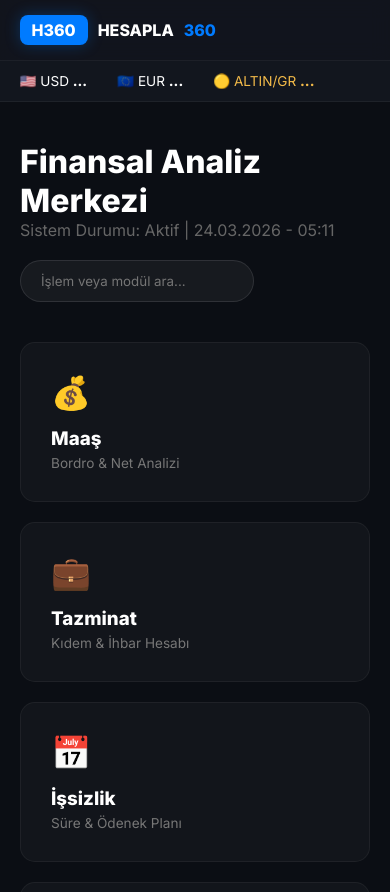
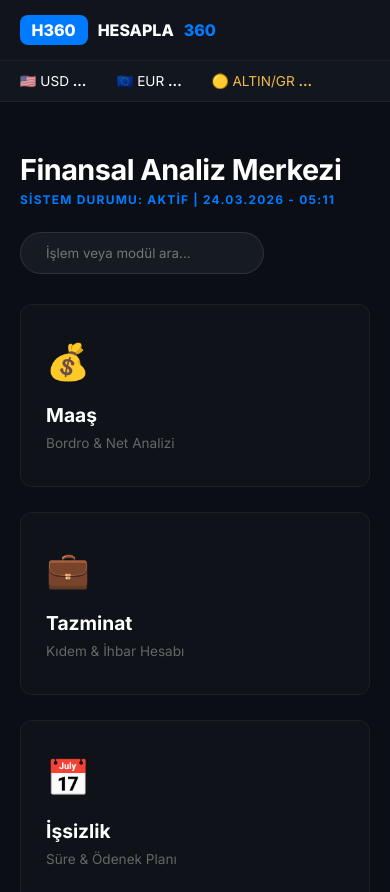
Before and after one commit to ilkerortak/hesapla-site, a website: page index.html in a window 390 px wide. Shown: the top 892 px of the page. Drawn offline with Linux system fonts and the light colour scheme; no server answers.

Commit message:
Update style.css

```diff
--- a/style.css
+++ b/style.css
@@ -1,4 +1,4 @@
-@import url('https://fonts.googleapis.com/css2?family=Inter:wght@300;400;600;800&display=swap');
+@import url('https://fonts.googleapis.com/css2?family=Inter:wght@300;400;600;700;800&display=swap');
 
 * { margin: 0; padding: 0; box-sizing: border-box; font-family: 'Inter', sans-serif; }
 
@@ -8,33 +8,27 @@ body {
     overflow-x: hidden;
 }
 
-/* TIKLAMA SORUNU ÇÖZÜMÜ */
+/* ETKİLEŞİM ELEMENTLERİ */
 input, select, button, a {
     position: relative;
     z-index: 10;
     pointer-events: auto !important;
 }
 
-/* SEÇME KUTUSU (KDV VB.) DÜZELTME */
+/* KURUMSAL FORM ELEMENTLERİ */
 select {
     background-color: #1a1d24 !important;
     color: white !important;
     border: 1px solid rgba(255, 255, 255, 0.1) !important;
-    padding: 10px 15px;
+    padding: 12px;
     border-radius: 8px;
-    cursor: pointer;
-    font-size: 1rem;
     outline: none;
-}
-
-select option {
-    background-color: #1a1d24;
-    color: white;
+    font-size: 0.9rem;
 }
 
 /* NAVİGASYON */
 nav {
-    background: rgba(18, 22, 30, 0.9);
+    background: rgba(18, 22, 30, 0.95);
     backdrop-filter: blur(10px);
     padding: 15px 5%;
     display: flex;
@@ -47,16 +41,14 @@ nav {
 }
 
 .logo { display: flex; align-items: center; gap: 10px; text-decoration: none; color: white; font-weight: 800; }
-.logo-box { background: #007bff; padding: 5px 12px; border-radius: 8px; box-shadow: 0 0 15px rgba(0,123,255,0.3); }
+.logo-box { background: #007bff; padding: 5px 12px; border-radius: 8px; }
 .logo span { color: #007bff; }
 
-.nav-menu a { color: #888; text-decoration: none; margin-left: 20px; font-size: 0.9rem; transition: 0.3s; }
+.nav-menu a { color: #888; text-decoration: none; margin-left: 20px; font-size: 0.85rem; font-weight: 600; transition: 0.3s; }
 .nav-menu a:hover { color: #fff; }
 
-/* ANA SAYFADA MENÜYÜ GİZLE */
-.home-page .nav-menu {
-    display: none;
-}
+/* ANA SAYFADA ÜST MENÜYÜ GİZLE */
+.home-page .nav-menu { display: none; }
 
 /* FİNANS BANDI */
 .rate-bar {
@@ -68,67 +60,67 @@ nav {
     border-bottom: 1px solid rgba(255, 255, 255, 0.05);
 }
 
-.up { color: #28a745; margin-left: 5px; font-weight: bold; }
-.down { color: #dc3545; margin-left: 5px; font-weight: bold; }
+.up { color: #2ecc71; font-weight: bold; }
+.down { color: #e74c3c; font-weight: bold; }
 
-/* HERO BÖLÜMÜ */
+/* KURUMSAL HERO */
 .hero-section {
     max-width: 1200px;
-    margin: 40px auto;
+    margin: 50px auto 30px;
     padding: 0 20px;
     display: flex;
     justify-content: space-between;
     align-items: center;
 }
 
-.welcome-text h2 { font-size: 2rem; font-weight: 800; }
-.welcome-text p { color: #666; }
+.welcome-text h2 { font-size: 1.8rem; font-weight: 700; letter-spacing: -0.5px; margin-bottom: 5px; }
+.welcome-text p { color: #007bff; font-size: 0.75rem; font-weight: 700; text-transform: uppercase; letter-spacing: 1.2px; }
 
 .search-box input {
-    background: rgba(255, 255, 255, 0.05);
+    background: #161a21;
     border: 1px solid rgba(255, 255, 255, 0.1);
-    padding: 12px 20px;
-    border-radius: 25px;
+    padding: 12px 25px;
+    border-radius: 30px;
     color: white;
-    width: 300px;
+    width: 320px;
     outline: none;
     transition: 0.3s;
 }
 
-.search-box input:focus { width: 350px; border-color: #007bff; box-shadow: 0 0 15px rgba(0,123,255,0.2); }
+.search-box input:focus { border-color: #007bff; box-shadow: 0 0 20px rgba(0,123,255,0.15); width: 350px; }
 
-/* KARTLAR */
+/* IZGARA VE KARTLAR */
 .grid-container {
     display: grid;
     grid-template-columns: repeat(auto-fill, minmax(280px, 1fr));
-    gap: 20px;
+    gap: 25px;
     max-width: 1200px;
-    margin: 20px auto 60px;
+    margin: 20px auto 80px;
     padding: 0 20px;
 }
 
 .feature-card {
-    background: rgba(255, 255, 255, 0.03);
+    background: rgba(255, 255, 255, 0.02);
     border: 1px solid rgba(255, 255, 255, 0.05);
-    padding: 30px;
-    border-radius: 15px;
+    padding: 35px 25px;
+    border-radius: 12px;
     text-decoration: none;
     display: flex;
     flex-direction: column;
-    transition: 0.3s;
+    transition: all 0.3s ease;
 }
 
 .feature-card:hover {
-    transform: translateY(-8px);
-    background: rgba(255, 255, 255, 0.06);
-    border-color: #007bff;
+    background: rgba(255, 255, 255, 0.04);
+    transform: translateY(-5px);
+    border-color: rgba(0, 123, 255, 0.4);
 }
 
-.feature-card .icon { font-size: 2rem; margin-bottom: 15px; }
-.feature-card h3 { color: #fff; margin-bottom: 5px; }
-.feature-card p { color: #777; font-size: 0.85rem; }
+.feature-card .icon { font-size: 2.2rem; margin-bottom: 20px; }
+.feature-card h3 { color: #fff; font-size: 1.2rem; margin-bottom: 8px; }
+.feature-card p { color: #666; font-size: 0.85rem; }
 
 @media (max-width: 768px) {
-    .hero-section { flex-direction: column; align-items: flex-start; gap: 20px; }
+    .hero-section { flex-direction: column; align-items: flex-start; gap: 25px; }
     .search-box input { width: 100%; }
 }
```
